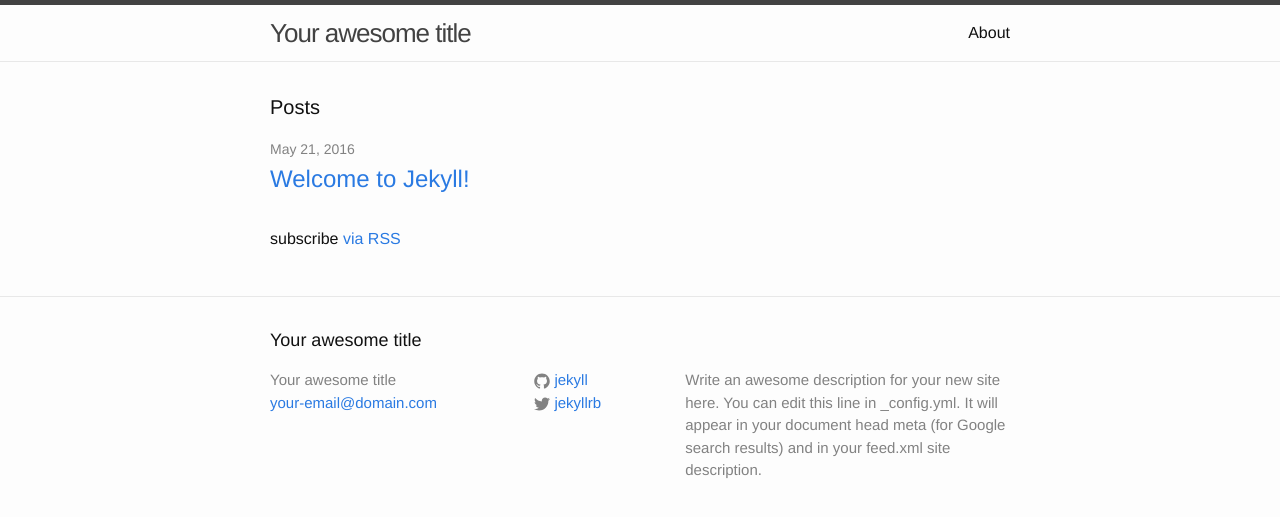
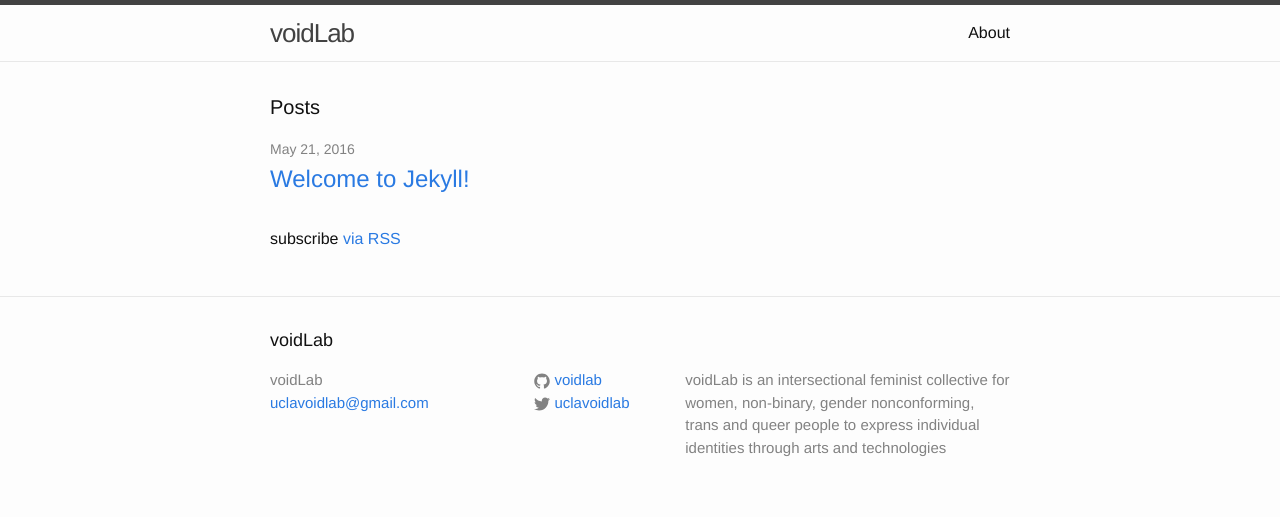
Before and after one commit to voidlab/voidlab.github.io, a Jekyll site: the page built from index.html, in a window 1280 px wide. Shown: the top 517 px of the page. Built offline with Jekyll 4.4.1, drawn with Linux system fonts in a browser that asks for light colours.

Commit message:
use our meta data :)

```diff
--- a/_config.yml
+++ b/_config.yml
@@ -6,16 +6,17 @@
 # 'jekyll serve'. If you change this file, please restart the server process.
 
 # Site settings
-title: Your awesome title
-email: your-email@domain.com
+title: voidLab
+email: uclavoidlab@gmail.com
+
 description: > # this means to ignore newlines until "baseurl:"
-  Write an awesome description for your new site here. You can edit this
-  line in _config.yml. It will appear in your document head meta (for
-  Google search results) and in your feed.xml site description.
+  voidLab is an intersectional feminist collective for women,
+  non-binary, gender nonconforming, trans and queer people
+  to express individual identities through arts and technologies
 baseurl: "" # the subpath of your site, e.g. /blog
 url: "http://yourdomain.com" # the base hostname & protocol for your site
-twitter_username: jekyllrb
-github_username:  jekyll
+twitter_username: uclavoidlab
+github_username:  voidlab
 
 # Build settings
 markdown: kramdown
```
